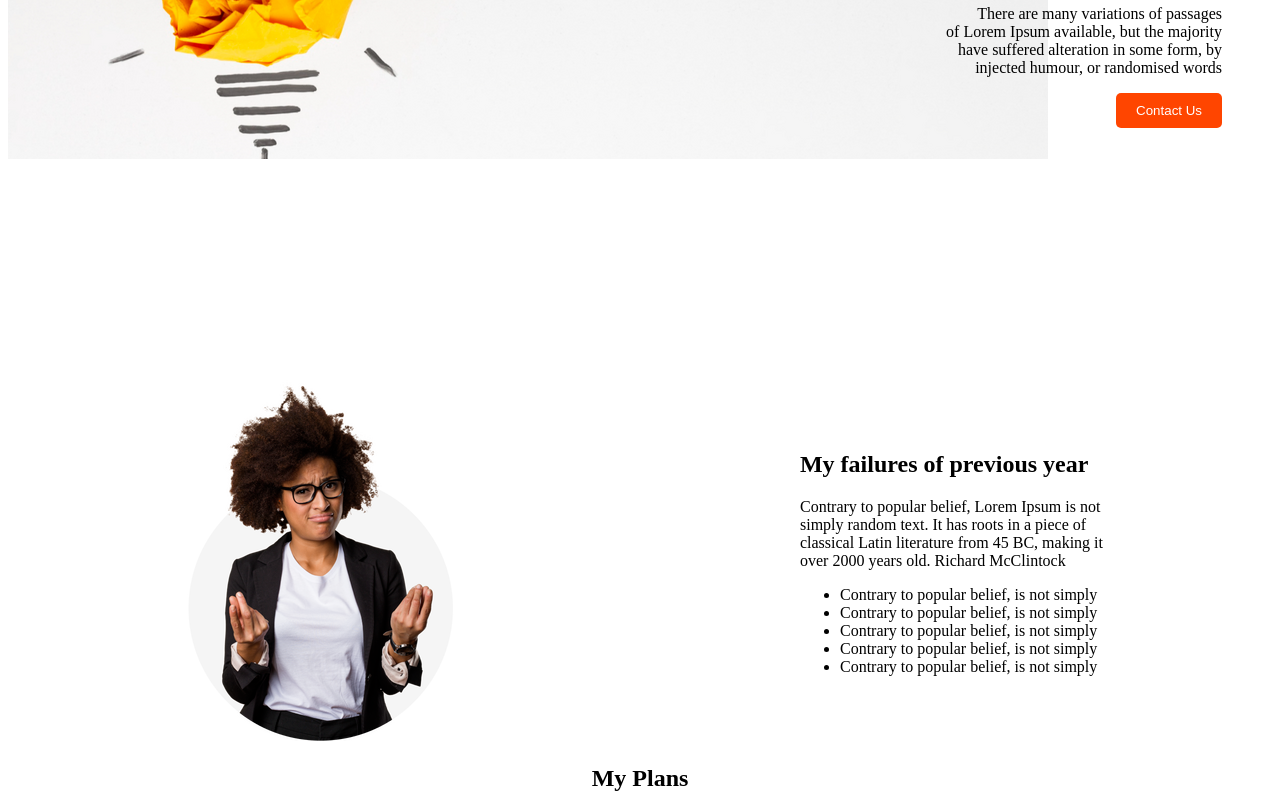
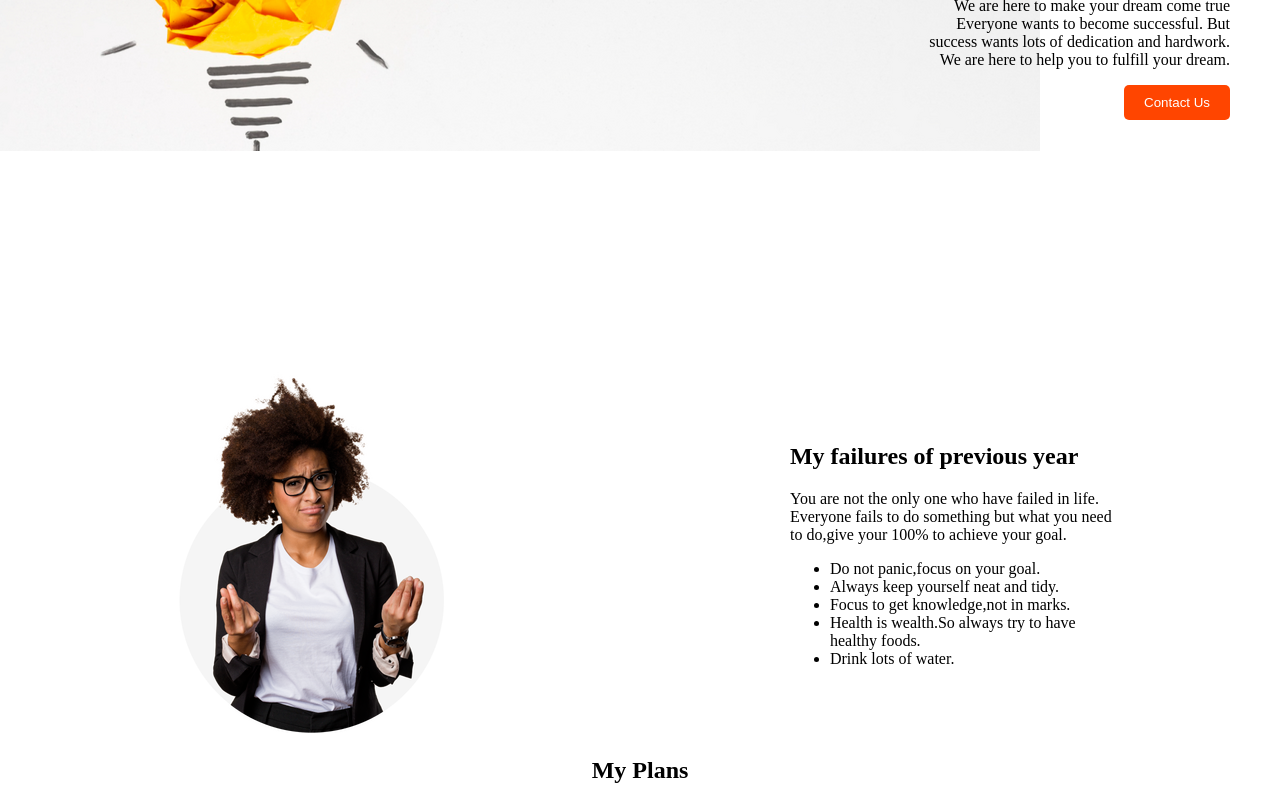
Before and after one commit to anasconnect/New-Year-NewMe, a plain HTML site: page index.html in a window 1280 px wide. Shown: the part 374-1175 px from the top of the page. Drawn offline with Linux system fonts and the light colour scheme.

Commit message:
another commit

```diff
--- a/index.html
+++ b/index.html
@@ -16,29 +16,29 @@
 
             <div class="header-section">
                 <h2>All Things Are <br>Possible If You<br>believe</h2>
-                <p>There are many variations of passages <br>
-                    of Lorem Ipsum available, but the majority <br>
-                    have suffered alteration in some form, by <br>
-                    injected humour, or randomised words</p>
+                <p>We are here to make your dream come true <br>
+                    Everyone wants to become successful. But <br>
+                    success wants lots of dedication and hardwork.<br>
+                    We are here to help you to fulfill your dream.</p>
                     <button>Contact Us</button>
             </div>
         <main>
+
             <!-- Failure section -->
             <div class="adjust">
                 <div><img src="images/rsz_person.png" alt=""></div>
                 <div>
                     <h2>My failures of
                     previous year</h2>
-                    <p>Contrary to popular belief, Lorem Ipsum is not<br>
-                        simply random text. It has roots in a piece of<br>
-                        classical Latin literature from 45 BC, making it<br>over
-                        2000 years old. Richard McClintock</p>
+                    <p>You are not the only one who have failed in life.<br>
+                        Everyone fails to do something but what you need<br>
+                        to do,give your 100% to achieve your goal.</p>
                         <ul>
-                            <li>Contrary to popular belief, is not simply</li>
-                            <li>Contrary to popular belief, is not simply</li>
-                            <li>Contrary to popular belief, is not simply</li>
-                            <li>Contrary to popular belief, is not simply</li>
-                            <li>Contrary to popular belief, is not simply</li>
+                            <li>Do not panic,focus on your goal.</li>
+                            <li>Always keep yourself neat and tidy.</li>
+                            <li>Focus to get knowledge,not in marks.</li>
+                            <li>Health is wealth.So always try to have <br>healthy foods.</li>
+                            <li>Drink lots of water.</li>
                         </ul>
                 </div>
             </div>
@@ -75,7 +75,9 @@
         <footer class="adjust">
             <div>
                 <h3>Future</h3>
-            <p>Lorem ipsum dolor sit amet consectetur adipisicing elit. Saepe enim dolore obcaecati eius ex vitae aperiam cumque consequuntur impedit! Illum exercitationem sint alias vel rem magnam possimus dolorum facere modi.</p>
+            <p>To make your future better there is <br>
+               is no shortcuts. Continuous Struggle<br>
+               is must for a better life.</p>
             <p>Email : skanas.contact@gmail.com</p>
             <p>Phone : 01500 00 00 0</p>
             <div>
--- a/style.css
+++ b/style.css
@@ -1,4 +1,7 @@
-
+body{
+    margin: 0%;
+    padding: 0%;
+}
 .header-section{
     text-align: right;
     background-image: url('images/banner/rsz_2banner1.png');
```
